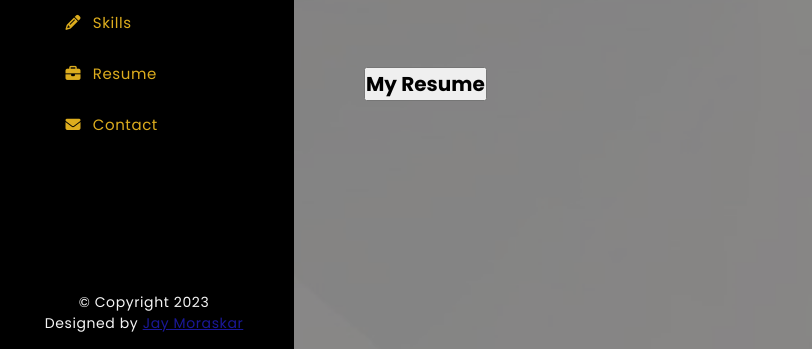
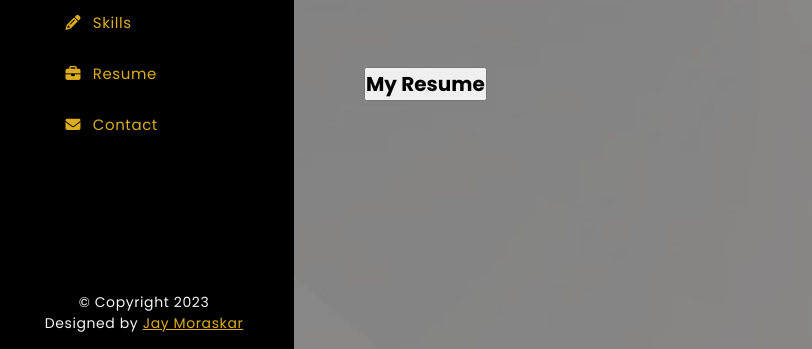
Before and after one commit to jaymoraskar/Jay_Portfolio01, a plain HTML site: page index.html in a window 1280 px wide. Shown: the part 451-800 px from the top of the page, without its empty margins (6-818 px from the left). Drawn offline with nearby package versions, Linux system fonts and the light colour scheme.

Commit message:
Update style.css

```diff
--- a/style.css
+++ b/style.css
@@ -110,7 +110,7 @@ header .footer{
     transition: 0.4s;
 }
 header .footer p a{
-    color: var(--themeColor);
+    color: #ddad1e;
 }
 
 /* Mobile Nav Toggle */
```
